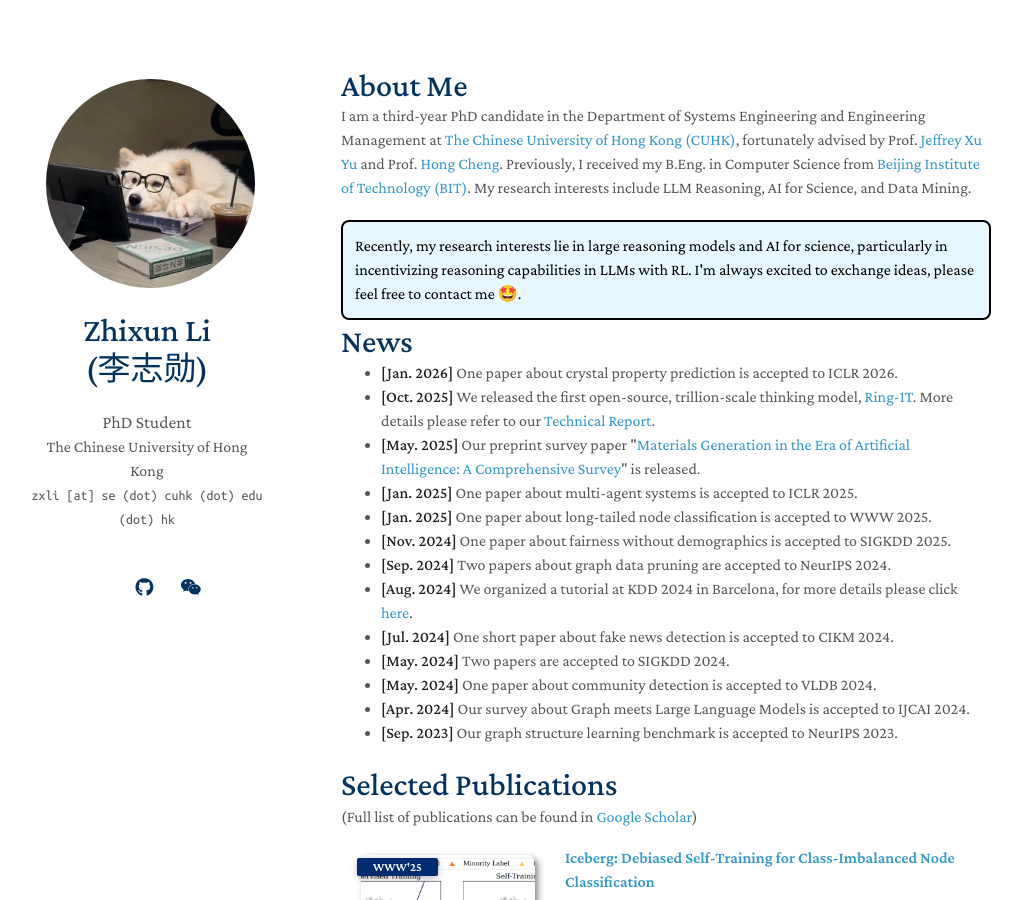
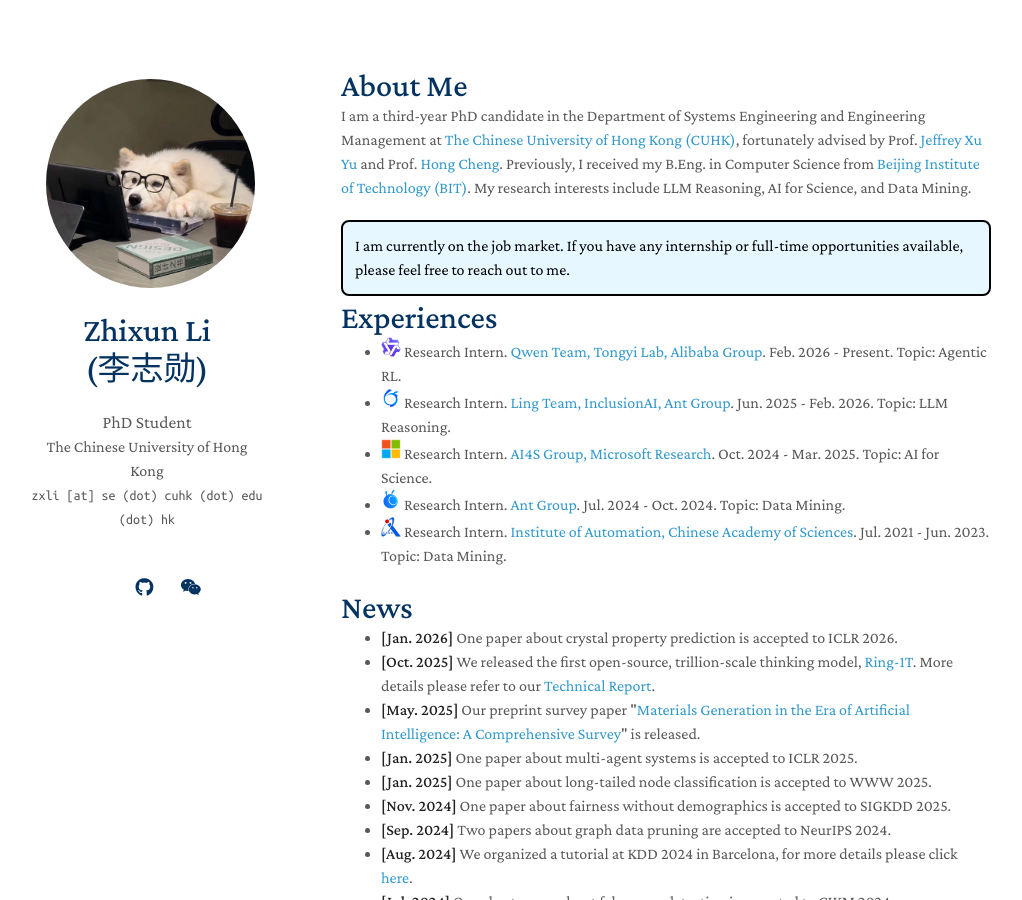
Before and after one commit to ZhixunLEE/ZhixunLEE.github.io, a Jekyll site: the page built from index.md, in a window 1280 px wide and 900 px high. Shown: the whole window, without its empty margins (129-1151 px from the left). Built offline with Jekyll 4.4.1, drawn with Linux system fonts in a browser that asks for light colours; nearby versions of some CDN libraries; a style sheet for code colours, icons or effects is not loaded; some of the changed text lies outside the part shown.

Commit message:
Update index.md

```diff
--- a/index.md
+++ b/index.md
@@ -11,8 +11,18 @@ I am a third-year PhD candidate in the Department of Systems Engineering and Eng
 <!-- Feel free to drop me an email if you have anything would like to discuss :) -->
 
 <div style="border: 2px solid black; padding: 12px; border-radius: 8px; background-color: #e6f7ff; color: black;">
-Recently, my research interests lie in large reasoning models and AI for science, particularly in incentivizing reasoning capabilities in LLMs with RL. I'm always excited to exchange ideas, please feel free to contact me 🤩.
+I am currently on the job market. If you have any internship or full-time opportunities available, please feel free to reach out to me.
 </div>
+
+<h2 id="experience" style="margin: 2px 0px 0px;">Experiences</h2>
+
+<ul>
+  <li><img src="./assets/img/Tongyi.png" style="width: 20px; height: 20px;"> Research Intern. <a href="https://tongyi.aliyun.com">Qwen Team, Tongyi Lab, Alibaba Group</a>. Feb. 2026 - Present. Topic: Agentic RL.</li>
+  <li><img src="./assets/img/Ling.png" style="width: 20px; height: 20px;"> Research Intern. <a href="https://www.inclusion-ai.org">Ling Team, InclusionAI, Ant Group</a>. Jun. 2025 - Feb. 2026. Topic: LLM Reasoning.</li>
+  <li><img src="./assets/img/Microsoft.png" style="width: 20px; height: 20px;"> Research Intern. <a href="https://www.microsoft.com/en-us/research/lab/microsoft-research-asia/">AI4S Group, Microsoft Research</a>. Oct. 2024 - Mar. 2025. Topic: AI for Science.</li>
+  <li><img src="./assets/img/AntGroup.png" style="width: 20px; height: 20px;"> Research Intern. <a href="https://www.antgroup.com/en">Ant Group</a>. Jul. 2024 - Oct. 2024. Topic: Data Mining.</li>
+  <li><img src="./assets/img/CASIA.png" style="width: 20px; height: 20px;"> Research Intern. <a href="http://english.ia.cas.cn/">Institute of Automation, Chinese Academy of Sciences</a>. Jul. 2021 - Jun. 2023. Topic: Data Mining.</li>
+</ul>
 
 <h2 id="news" style="margin: 2px 0px 0px;">News</h2>
 <nav>
@@ -45,16 +55,6 @@ Recently, my research interests lie in large reasoning models and AI for science
 
 {% include_relative _includes/publications.md %}
 
-<h2 id="experience" style="margin: 2px 0px 0px;">Experiences</h2>
-
-<ul>
-  <li><img src="./assets/img/Tongyi.png" style="width: 20px; height: 20px;"> Research Intern. <a href="https://tongyi.aliyun.com">Qwen Team, Tongyi Lab, Alibaba Group</a>. Feb. 2026 - Present. Topic: Agentic RL.</li>
-  <li><img src="./assets/img/Ling.png" style="width: 20px; height: 20px;"> Research Intern. <a href="https://www.inclusion-ai.org">Ling Team, InclusionAI, Ant Group</a>. Jun. 2025 - Feb. 2026. Topic: LLM Reasoning.</li>
-  <li><img src="./assets/img/Microsoft.png" style="width: 20px; height: 20px;"> Research Intern. <a href="https://www.microsoft.com/en-us/research/lab/microsoft-research-asia/">AI4S Group, Microsoft Research</a>. Oct. 2024 - Mar. 2025. Topic: AI for Science.</li>
-  <li><img src="./assets/img/AntGroup.png" style="width: 20px; height: 20px;"> Research Intern. <a href="https://www.antgroup.com/en">Ant Group</a>. Jul. 2024 - Oct. 2024. Topic: Data Mining.</li>
-  <li><img src="./assets/img/CASIA.png" style="width: 20px; height: 20px;"> Research Intern. <a href="http://english.ia.cas.cn/">Institute of Automation, Chinese Academy of Sciences</a>. Jul. 2021 - Jun. 2023. Topic: Data Mining.</li>
-</ul>
-
 {% include_relative _includes/services.md %}
 
 
```
